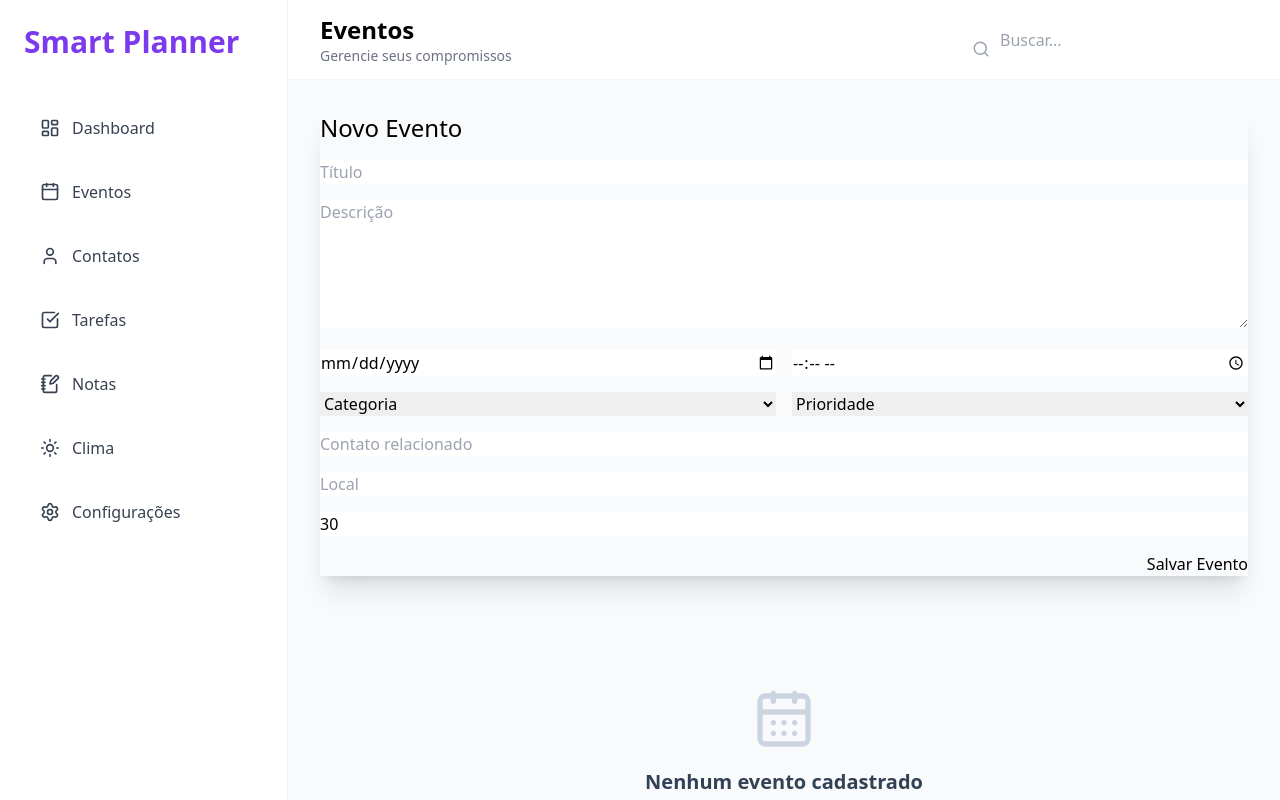
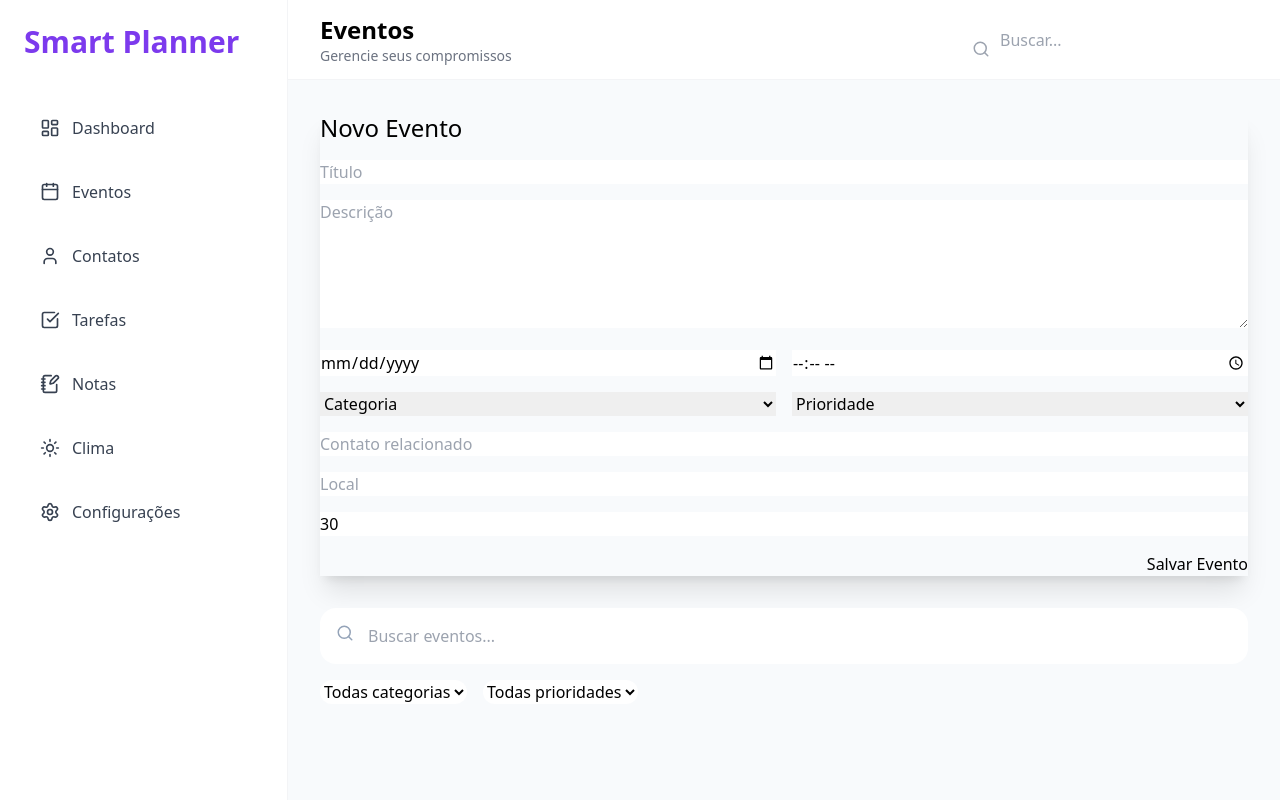
Before and after one commit to maurosakugawa/unified-platform, a React (Vite) app: page /events in a window 1280 px wide. Built offline with nearby package versions, Linux system fonts and the light colour scheme.

Commit message:
feat(sprint-2c.1): Persistência + Busca

```diff
--- a/src/modules/events/components/EventFilters.tsx
+++ b/src/modules/events/components/EventFilters.tsx
@@ -1,46 +1,103 @@
-// src/modules/events/components/EventList.tsx
+// src/modules/events/components/EventFilters.tsx
+
 /**
+ * Filtros dos eventos
  *
  * @author Mauro Sakugawa
- * Date: 2026-05-21
- * License: MIT License
+ * @created 2026-05-21
+ * @license MIT
  * @version 1.0.0
  */
-import { useEventStore } from '../store/useEventStore'
 
-export default function EventList() {
-  const events = useEventStore((state) => state.events)
-  const removeEvent = useEventStore((state) => state.removeEvent)
+import {
+  EVENT_CATEGORIES,
+  EVENT_PRIORITIES,
+} from "../types/event.types";
 
+interface Props {
+  category: string;
+
+  priority: string;
+
+  onCategoryChange: (
+    value: string
+  ) => void;
+
+  onPriorityChange: (
+    value: string
+  ) => void;
+}
+
+export default function EventFilters({
+  category,
+  priority,
+  onCategoryChange,
+  onPriorityChange,
+}: Props) {
   return (
-    <div className="space-y-4">
-      {events.map((event) => (
-        <div
-          key={event.id}
-          className="card bg-base-100 shadow-md p-4"
-        >
-          <div className="flex justify-between">
-            <div>
-              <h2 className="font-bold text-lg">
-                {event.title}
-              </h2>
+    <div
+      className="
+        flex
+        flex-col
+        lg:flex-row
+        gap-4
+      "
+    >
+      <select
+        value={category}
+        onChange={(e) =>
+          onCategoryChange(e.target.value)
+        }
+        className="
+          select
+          select-bordered
+          rounded-2xl
+          bg-white
+        "
+      >
+        <option value="">
+          Todas categorias
+        </option>
 
-              <p>{event.description}</p>
+        {EVENT_CATEGORIES.map(
+          (category) => (
+            <option
+              key={category}
+              value={category}
+            >
+              {category}
+            </option>
+          )
+        )}
+      </select>
 
-              <p className="text-sm opacity-70">
-                {event.date} às {event.time}
-              </p>
-            </div>
+      <select
+        value={priority}
+        onChange={(e) =>
+          onPriorityChange(e.target.value)
+        }
+        className="
+          select
+          select-bordered
+          rounded-2xl
+          bg-white
+        "
+      >
+        <option value="">
+          Todas prioridades
+        </option>
 
-            <button
-              className="btn btn-error btn-sm"
-              onClick={() => removeEvent(event.id)}
+        {EVENT_PRIORITIES.map(
+          (priority) => (
+            <option
+              key={priority}
+              value={priority}
             >
-              Excluir
-            </button>
-          </div>
-        </div>
-      ))}
+              {priority}
+            </option>
+          )
+        )}
+      </select>
     </div>
-  )
+  );
 }
--- a/src/modules/events/components/EventList.tsx
+++ b/src/modules/events/components/EventList.tsx
@@ -1,22 +1,31 @@
 // src/modules/events/components/EventList.tsx
+
 /**
+ * Lista de eventos
  *
  * @author Mauro Sakugawa
  * @created 2026-05-21
- * @license MIT License
+ * @license MIT
  * @version 1.0.0
  */
+
+import type {
+  Event,
+} from "../types/event.types";
+
 import { useEventStore } from "../store/useEventStore";
 
 import EventCard from "./EventCard";
 
 import EmptyState from "../../../components/ui/EmptyState";
 
-export default function EventList() {
-  const events = useEventStore(
-    (state) => state.events
-  );
+interface Props {
+  events: Event[];
+}
 
+export default function EventList({
+  events,
+}: Props) {
   const removeEvent = useEventStore(
     (state) => state.removeEvent
   );
--- /dev/null
+++ b/src/modules/events/components/EventSearch.tsx
@@ -0,0 +1,55 @@
+// src/modules/events/components/EventSearch.tsx
+
+/**
+ * Campo de busca dos eventos
+ *
+ * @author Mauro Sakugawa
+ * @created 2026-05-21
+ * @license MIT
+ * @version 1.0.0
+ */
+
+import { Search } from "lucide-react";
+
+interface Props {
+  value: string;
+
+  onChange: (value: string) => void;
+}
+
+export default function EventSearch({
+  value,
+  onChange,
+}: Props) {
+  return (
+    <div className="relative">
+      <Search
+        size={18}
+        className="
+          absolute
+          left-4
+          top-4
+          text-slate-400
+        "
+      />
+
+      <input
+        type="text"
+        placeholder="Buscar eventos..."
+        value={value}
+        onChange={(e) =>
+          onChange(e.target.value)
+        }
+        className="
+          input
+          input-bordered
+          w-full
+          pl-12
+          h-14
+          rounded-2xl
+          bg-white
+        "
+      />
+    </div>
+  );
+}
--- /dev/null
+++ b/src/modules/events/hooks/useFilteredEvents.ts
@@ -0,0 +1,67 @@
+// src/modules/events/hooks/useFilteredEvents.ts
+
+/**
+ * Hook responsável por filtrar eventos
+ *
+ * @author Mauro Sakugawa
+ * @created 2026-05-21
+ * @license MIT
+ * @version 1.0.0
+ */
+
+import { useMemo } from "react";
+
+import { useEventStore } from "../store/useEventStore";
+
+interface Filters {
+  search: string;
+
+  category: string;
+
+  priority: string;
+}
+
+export function useFilteredEvents({
+  search,
+  category,
+  priority,
+}: Filters) {
+  const events = useEventStore(
+    (state) => state.events
+  );
+
+  return useMemo(() => {
+    return events.filter((event) => {
+      const matchesSearch =
+        event.title
+          .toLowerCase()
+          .includes(
+            search.toLowerCase()
+          ) ||
+        event.description
+          .toLowerCase()
+          .includes(
+            search.toLowerCase()
+          );
+
+      const matchesCategory =
+        !category ||
+        event.category === category;
+
+      const matchesPriority =
+        !priority ||
+        event.priority === priority;
+
+      return (
+        matchesSearch &&
+        matchesCategory &&
+        matchesPriority
+      );
+    });
+  }, [
+    events,
+    search,
+    category,
+    priority,
+  ]);
+}
--- a/src/modules/events/pages/EventsPage.tsx
+++ b/src/modules/events/pages/EventsPage.tsx
@@ -1,45 +1,71 @@
 // src/modules/events/pages/EventsPage.tsx
 
 /**
- * Página de gerenciamento de eventos
- *
- * Responsável por:
- * - exibir formulário
- * - futuramente listar eventos
- * - CRUD de eventos
+ * Página principal dos eventos
  *
  * @author Mauro Sakugawa
  * @created 2026-05-21
+ * @license MIT
  * @version 1.0.0
- * @license MIT
  */
+
+import { useState } from "react";
 
 import MainLayout from "../../../layouts/MainLayout";
 
 import EventForm from "../components/EventForm";
 import EventList from "../components/EventList";
+import EventSearch from "../components/EventSearch";
+import EventFilters from "../components/EventFilters";
+
+import { useFilteredEvents } from "../hooks/useFilteredEvents";
 
 export default function EventsPage() {
+  const [search, setSearch] =
+    useState("");
+
+  const [category, setCategory] =
+    useState("");
+
+  const [priority, setPriority] =
+    useState("");
+
+  const filteredEvents =
+    useFilteredEvents({
+      search,
+      category,
+      priority,
+    });
+
   return (
     <MainLayout
       title="Eventos"
       subtitle="Gerencie seus compromissos"
     >
-      <div
-        className="
-          grid
-          grid-cols-1
-          2xl:grid-cols-3
-          gap-8
-        "
-      >
-        <div className="2xl:col-span-1">
-          <EventForm />
+      <div className="space-y-8">
+        <EventForm />
+
+        <div className="space-y-4">
+          <EventSearch
+            value={search}
+            onChange={setSearch}
+          />
+
+          <EventFilters
+            category={category}
+            priority={priority}
+            onCategoryChange={
+              setCategory
+            }
+            onPriorityChange={
+              setPriority
+            }
+          />
         </div>
 
-        <div className="2xl:col-span-2">
-          <EventList />
-        </div>
+        <EventList
+          events={filteredEvents}
+        />
       </div>
     </MainLayout>
   );
--- a/src/modules/events/store/useEventStore.ts
+++ b/src/modules/events/store/useEventStore.ts
@@ -26,28 +26,42 @@ interface EventStore {
   updateEvent: (event: Event) => void;
 }
 
-export const useEventStore =
-  create<EventStore>((set) => ({
-    events: [],
+const LOCAL_STORAGE_KEY = "smart-planner-events";
 
-    addEvent: (event) =>
-      set((state) => ({
-        events: [...state.events, event],
-      })),
+const loadEvents = (): Event[] => {
+  const stored = localStorage.getItem(LOCAL_STORAGE_KEY);
+  return stored ? JSON.parse(stored) : [];
+}
 
-    removeEvent: (id) =>
-      set((state) => ({
-        events: state.events.filter(
-          (event) => event.id !== id
-        ),
-      })),
+export const useEventStore = create<EventStore>((set) => ({
+  events: loadEvents(),
 
-    updateEvent: (updatedEvent) =>
-      set((state) => ({
-        events: state.events.map((event) =>
-          event.id === updatedEvent.id
-            ? updatedEvent
-            : event
-        ),
-      })),
-  }));
+  addEvent: (event) =>
+    set((state) => {
+      const updateEvents = [...state.events, event];
+
+      localStorage.setItem(LOCAL_STORAGE_KEY, JSON.stringify(updateEvents));
+
+      return { events: updateEvents };
+    }),
+
+  removeEvent: (id) =>
+    set((state) => {
+      const updateEvents = state.events.filter((event) => event.id !== id);
+
+      localStorage.setItem(LOCAL_STORAGE_KEY, JSON.stringify(updateEvents));
+
+      return { events: updateEvents };
+    }),
+
+  updateEvent: (updatedEvent) =>
+    set((state) => {
+      const updatedEvents = state.events.map((event) =>
+        event.id === updatedEvent.id ? updatedEvent : event
+      );
+
+      localStorage.setItem(LOCAL_STORAGE_KEY, JSON.stringify(updatedEvents));
+
+      return { events: updatedEvents };
+    }),
+}));
```
